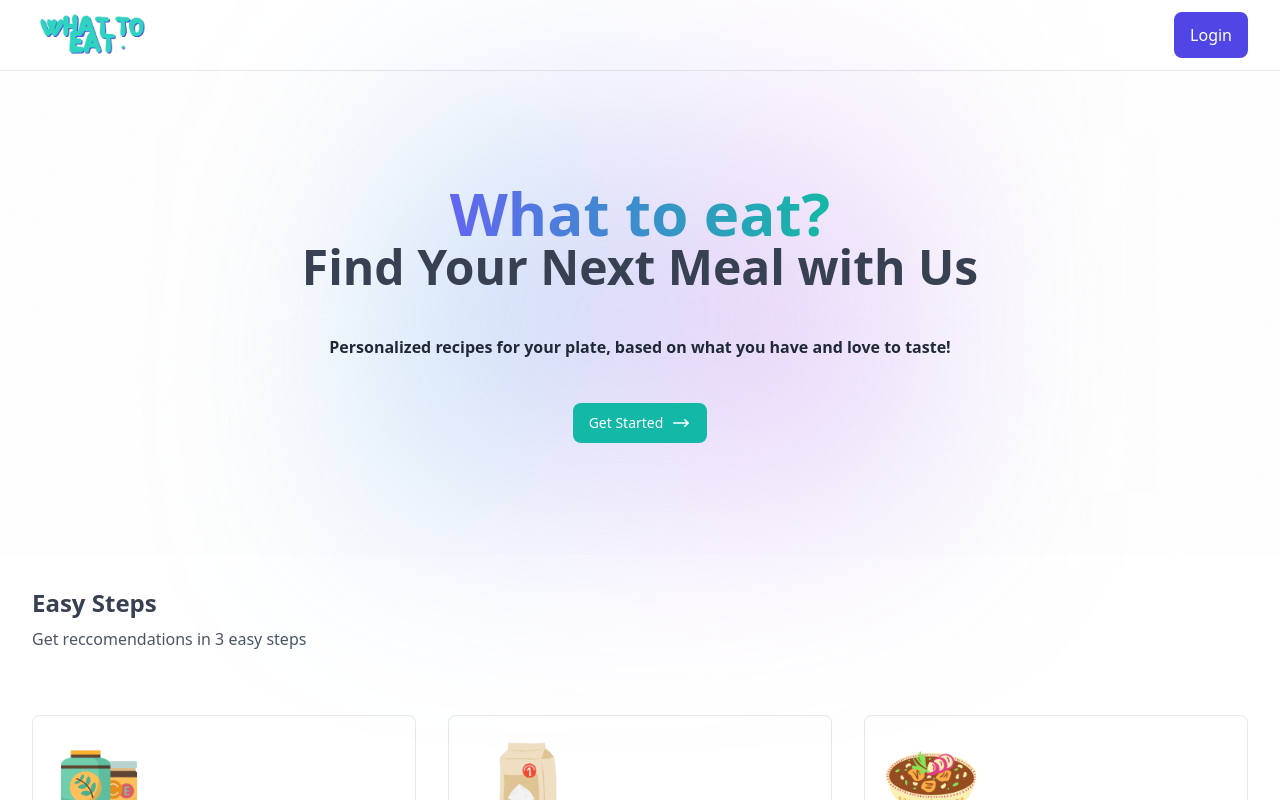
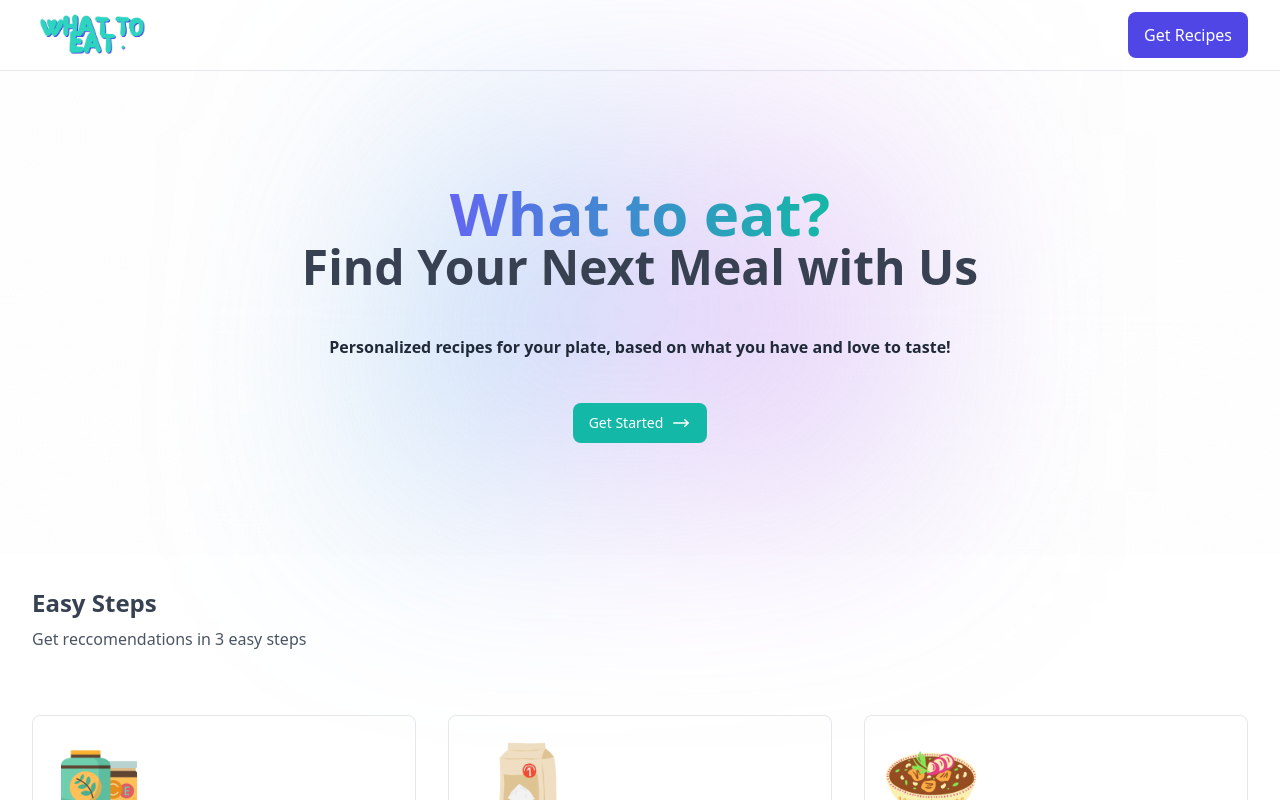
Before and after one commit to applescan/what-to-eat, a Next.js app: page / in a window 1280 px wide. Shown: the top 800 px of the page. Built offline with nearby package versions, Linux system fonts and the light colour scheme.

Commit message:
Fixed wrong link

```diff
--- a/components/Header.tsx
+++ b/components/Header.tsx
@@ -39,9 +39,9 @@ export default function Header() {
             />
           </Link>
           <Link
-            href={{ pathname: "/login" }}
+            href={{ pathname: "/get-started" }}
             className="flex items-center justify-center px-4 text-white font-medium bg-indigo-600 hover:bg-indigo-500 active:bg-indigo-600 rounded-lg md:inline-flex">
-            Login
+            Get Recipes
           </Link>
           </div>
         </div>
```
